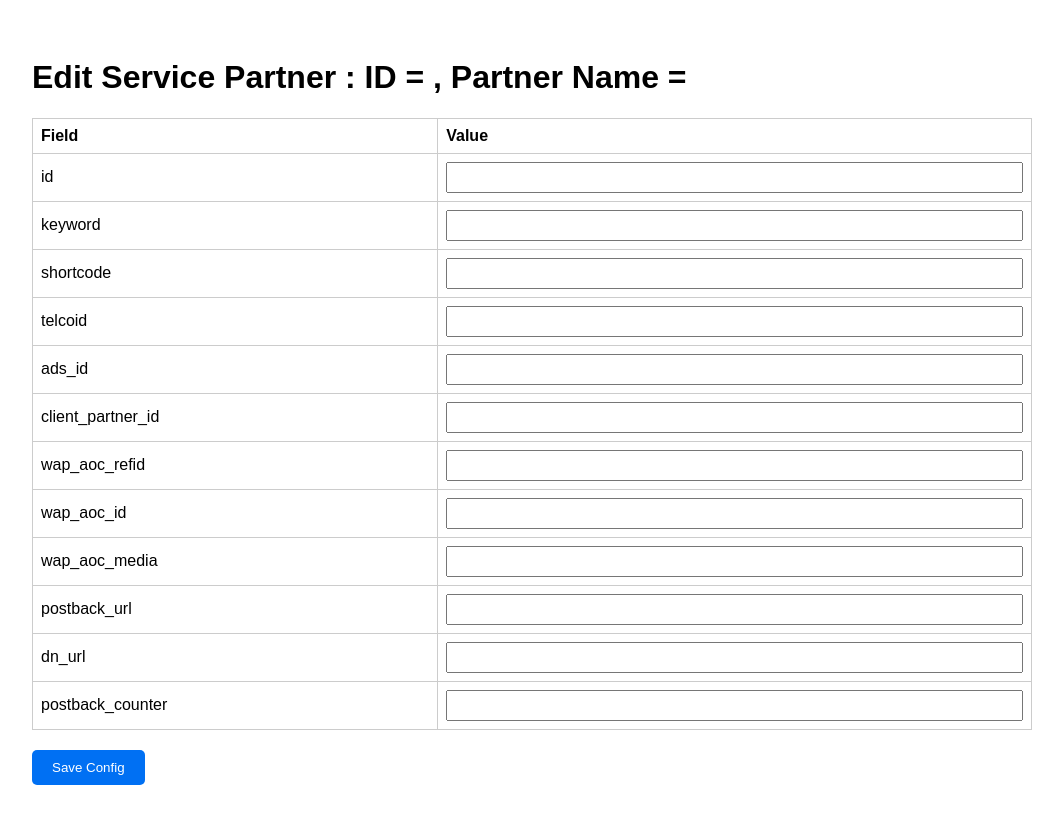
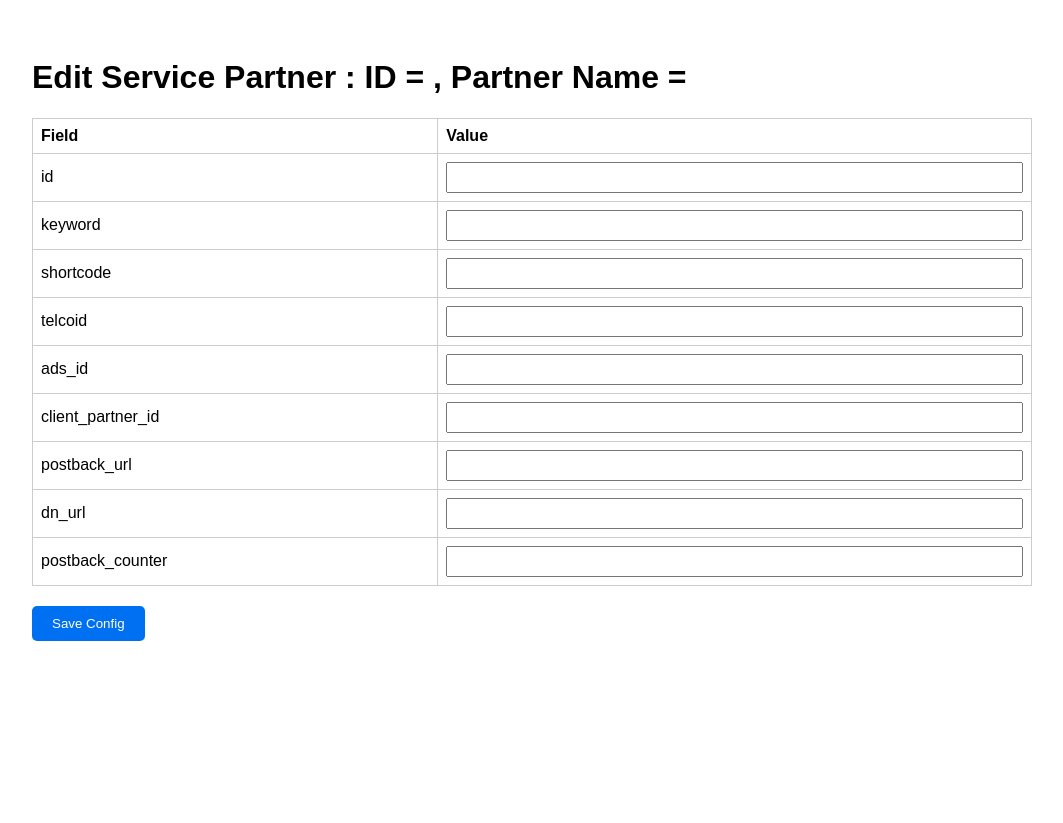
Before and after one commit to tanuwat2530/cyberus-fn-cms, a Next.js app in the folder cyberus-fn-cms/: page /cms/edit in a window 1280 px wide. Shown: the whole page, without its empty margins (108-1171 px from the left). After the commit the page ends 800 px from the top, so only its background shows below. Built offline with nearby package versions, Linux system fonts and the light colour scheme; no server answers.

Commit message:
Final code : Remove wap UI

```diff
--- a/cyberus-fn-cms/src/pages/edit.js
+++ b/cyberus-fn-cms/src/pages/edit.js
@@ -64,9 +64,9 @@ export default function ConfigPage() {
         telcoid: telcoid,
         ads_id: ads_id,
         client_partner_id:client_partner_id,
-        wap_aoc_refid: aoc_refid,
-        wap_aoc_id:aoc_id,
-        wap_aoc_media:aoc_media,
+        wap_aoc_refid: "",
+        wap_aoc_id:"",
+        wap_aoc_media:"",
         postback_url:postback_url,
         dn_url:dn_url,
         postback_counter:parseInt(counter, 10),//decimal base
@@ -94,9 +94,9 @@ export default function ConfigPage() {
     telcoid: '',
     ads_id: '',
     client_partner_id:'',
-    wap_aoc_refid: '',
-    wap_aoc_id: '',
-    wap_aoc_media: '',
+    //wap_aoc_refid: '',
+    //wap_aoc_id: '',
+    //wap_aoc_media: '',
     postback_url: '',
     dn_url: '',
     postback_counter: '',
```
Also changed, not shown: cyberus-fn-cms/src/pages/config.js (+4 -5 lines).
